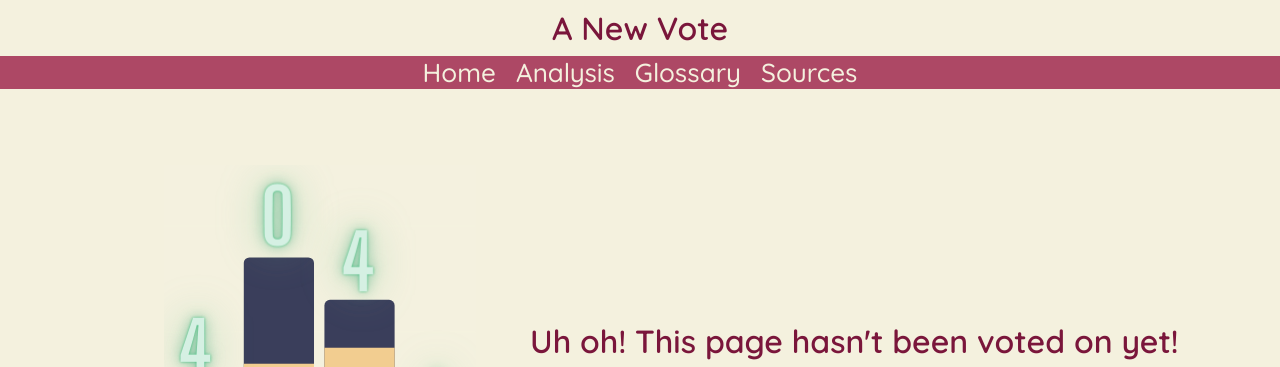
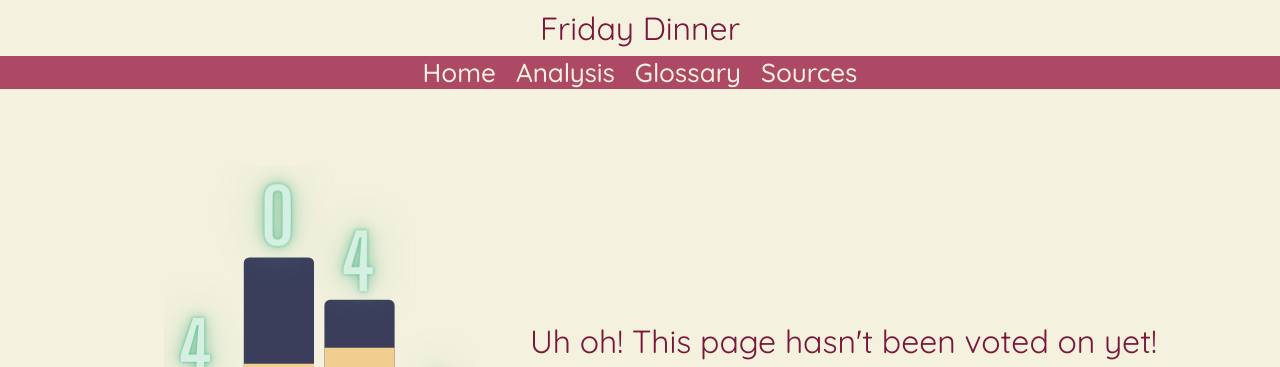
Before and after one commit to Pitabread8/Friday-Dinner, a plain HTML site: page 404.html in a window 1280 px wide. Shown: the top 367 px of the page. Drawn offline with Linux system fonts and the light colour scheme.

Commit message:
Change font styling again

```diff
--- a/main.css
+++ b/main.css
@@ -30,6 +30,7 @@ body {
 h1 {
     color: rgb(var(--shade));
     font-family: "Quicksand";
+    font-weight: 400;
     text-align: center;
     margin-top: 4px;
     padding: 4px;
--- a/script.js
+++ b/script.js
@@ -1,15 +1,5 @@
-// function createHead() {
-//     let fontlist = ["Quicksand", "Oswald", "Roboto"];
-//     for (i = 0; i < fontlist.length; i++) {
-//         let font = document.createElement("link");
-//         font.setAttribute("rel", "stylesheet");
-//         font.setAttribute("href", `https://fonts.googleapis.com/css?family=${fontlist[i]}`);
-//         document.head.appendChild(font);
-//     }
-// }
-
 function createNav(num) {
-    document.body.append(Object.assign(document.createElement("h1"), {textContent: "A New Vote"}));
+    document.body.append(Object.assign(document.createElement("h1"), {textContent: "Friday Dinner"}));
     let nav = document.createElement("nav");
     document.body.append(nav);
     nav.appendChild(Object.assign(document.createElement("ul"), {id: "nav-list"}));
```
